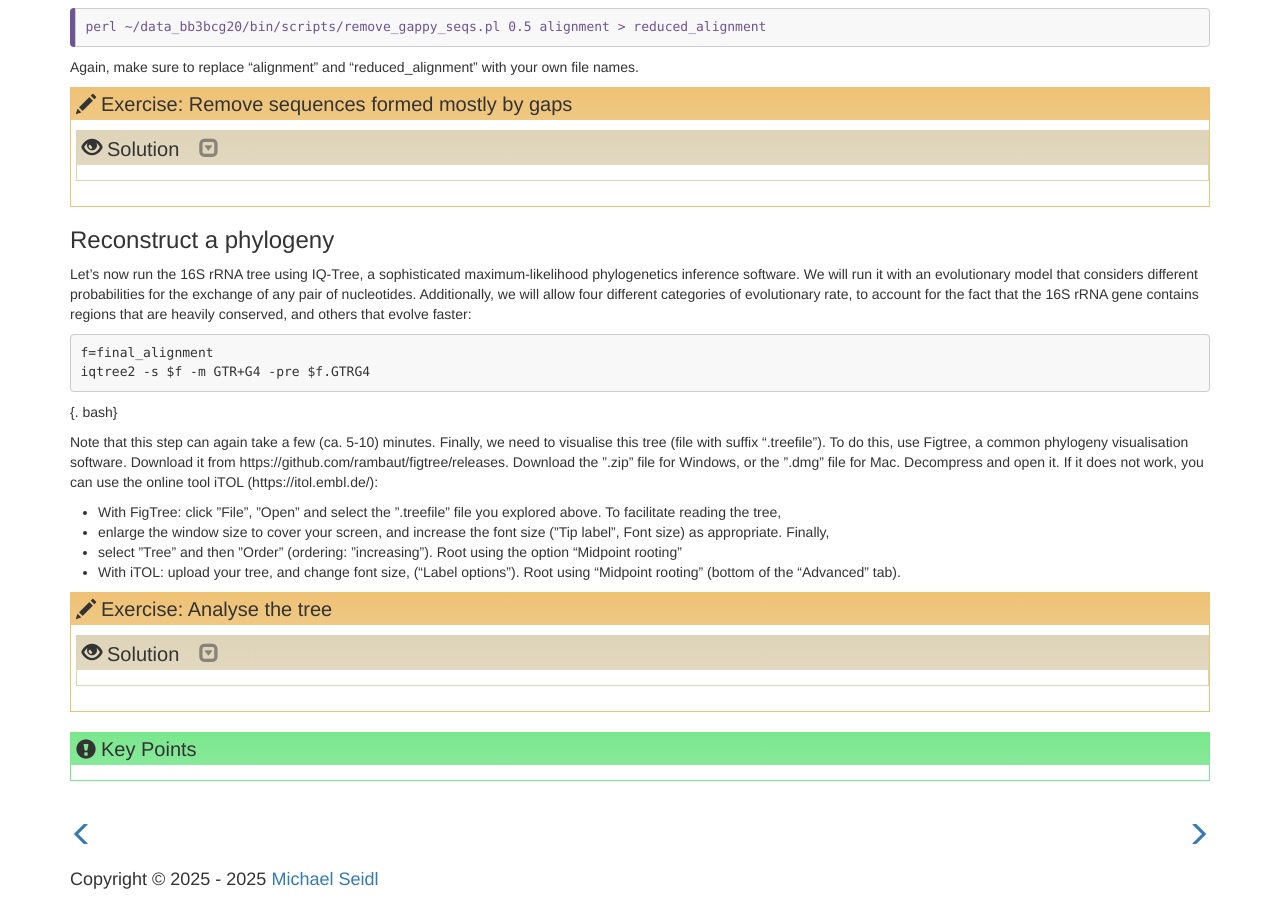
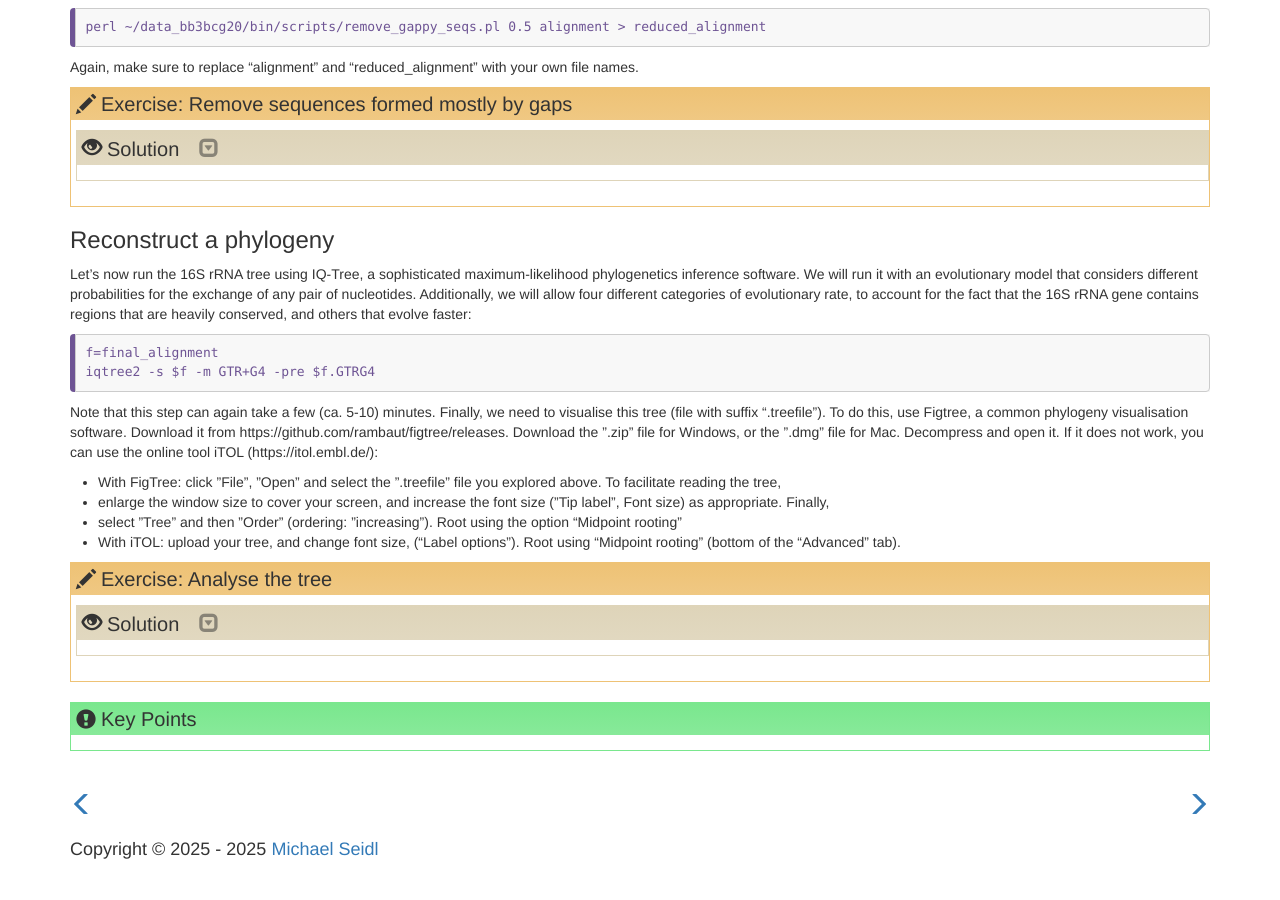
Before and after one commit to TeamMGE/GenomeBioinformaticsCourse, a Jekyll site: the page built from _episodes/22-COOII.md, in a window 1280 px wide and 900 px high, scrolled down 2400 px. Built offline with Jekyll 4.4.1, drawn with Linux system fonts in a browser that asks for light colours; after the commit the page ends 3270 px from its top, so only the background shows below that.

Commit message:
Update 22-COOII.md

```diff
--- a/_episodes/22-COOII.md
+++ b/_episodes/22-COOII.md
@@ -248,7 +248,7 @@ Again, make sure to replace “alignment” and “reduced_alignment” with you
 >>
 >>
 >> Based on the tool's output, 18 sequences were removed, which were all formed by less than 725 characters (half of the total alignment length).
->> You visualise the difference with the previous alignment by using alan_dt.
+>> You can visualise the difference with the previous alignment by using alan_dt.
 > {: .solution}
 {: .challenge}
 
@@ -263,7 +263,7 @@ regions that are heavily conserved, and others that evolve faster:
 f=final_alignment
 iqtree2 -s $f -m GTR+G4 -pre $f.GTRG4
 ~~~
-{. bash}
+{: .bash}
 
 Note that this step can again take a few (ca. 5-10) minutes. Finally, we need to visualise this tree (file with suffix “.treefile”).
 To do this, use Figtree, a common phylogeny visualisation software. Download it from https://github.com/rambaut/figtree/releases.
```
